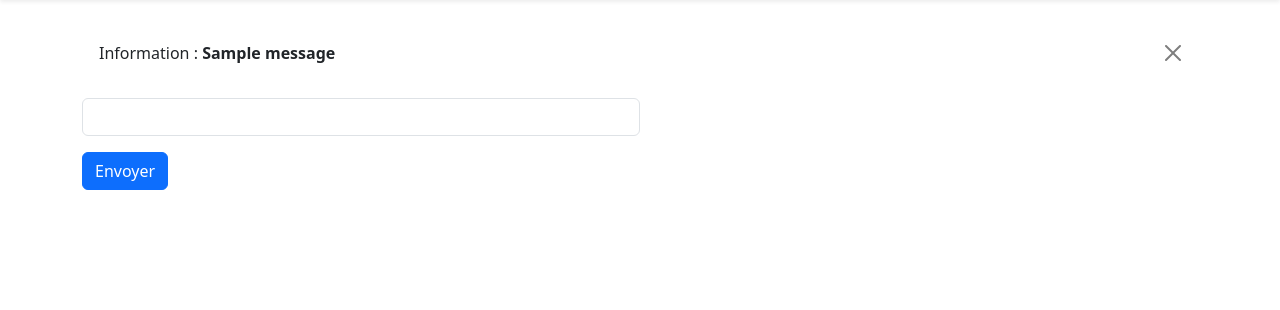
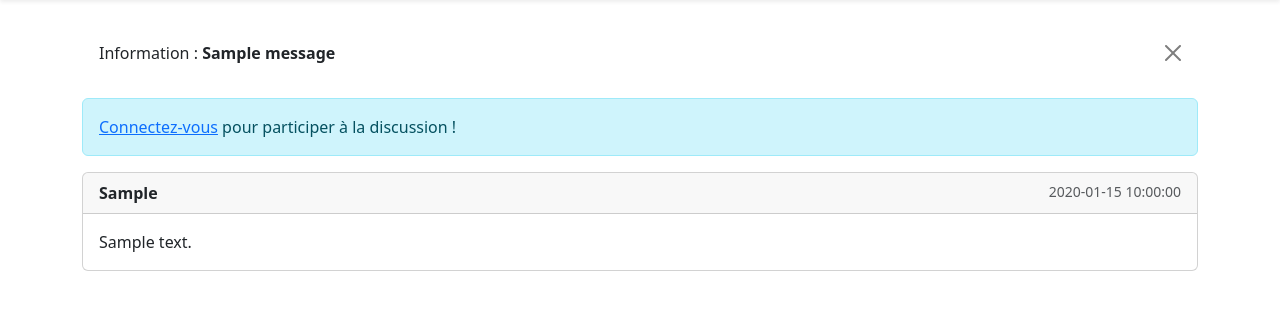
Before and after one commit to valentinDecaill/mini-reseau, a Flask app: page / in a window 1280 px wide. Shown: the part 56-366 px from the top of the page. Run offline with Flask 3, Linux system fonts and the light colour scheme; tables that the repository leaves empty hold one stand-in row (values such as "Sample post"); one stand-in notice (Sample message) is shown.

Commit message:
commencement du systeme de message

```diff
--- a/app.py
+++ b/app.py
@@ -28,11 +28,26 @@ def teardown_db(exception):
     if db is not None:
         db.close()
 
-###########################################################
+################################################################
 
-@app.route('/')
+@app.route('/', methods=['GET'])
 def show_layout():
-    return render_template('layout.html')
+    # Connexion BDD
+    db = get_db()
+    cursor = db.cursor()
+
+    # Requête SQL avec jointure pour récupérer le pseudo de l'auteur du message
+    sql = """
+          SELECT message.contenu, message.date_envoi, utilisateur.pseudo
+          FROM message
+                   JOIN utilisateur ON message.user_id = utilisateur.id
+          ORDER BY message.date_envoi DESC \
+          """
+    cursor.execute(sql)
+    messages_recuperes = cursor.fetchall()
+    cursor.close()
+
+    return render_template('layout.html', messages=messages_recuperes)
 
 
 ###########################################################
@@ -122,7 +137,30 @@ def logout():
 #########################################################
 ##################message################################
 
+@app.route('/envoyer_message', methods=['POST'])
+def envoyer_message():
+    # Vérification si l'utilisateur est connecté
+    if 'user_id' not in session:
+        flash("Vous devez être connecté pour parler !", "danger")
+        return redirect('/connexion')
 
+    # Récupération des données
+    contenu = request.form.get('message')
+    id_user = session['user_id']
+
+    # 3. Vérification si le message est vide
+    if not contenu or contenu.strip() == "":
+        return redirect('/')  # On ne fait rien si c'est vide
+
+    # Insertion dans la BDD
+    db = get_db()
+    cursor = db.cursor()
+    cursor.execute("INSERT INTO message (user_id, contenu) VALUES (%s, %s)", (id_user, contenu))
+    db.commit()
+    cursor.close()
+
+    flash("Message publié !", "success")
+    return redirect('/')  # On recharge la page d'accueil
 
 
 #########################################################
--- a/templates/layout.html
+++ b/templates/layout.html
@@ -25,12 +25,39 @@
 
             {% block body %}
 
-                <div class="col-md-6 mb-3">
-                    <input type="text" class="form-control" id="message" name="message" value="{{ message }}">
-                </div>
+                {% if session.get('user_id') %}
+                    <div class="card mb-4">
+                        <div class="card-body">
+                            <form method="POST" action="/envoyer_message">
+                                <div class="mb-3">
+                                    <label for="message" class="form-label">Quoi de neuf ?</label>
+                                    <input type="text" class="form-control" id="message" name="message" placeholder="Écrivez quelque chose..." required>
+                                </div>
+                                <button type="submit" class="btn btn-primary">Publier</button>
+                            </form>
+                        </div>
+                    </div>
+                {% else %}
+                    <div class="alert alert-info">
+                        <a href="/connexion">Connectez-vous</a> pour participer à la discussion !
+                    </div>
+                {% endif %}
 
-                <div>
-                    <button type="submit" class="btn btn-primary me-3">Envoyer</button>
+
+                <div class="liste-messages">
+                    {% for msg in messages %}
+                        <div class="card mb-2">
+                            <div class="card-header d-flex justify-content-between">
+                                <strong>{{ msg.pseudo }}</strong>
+                                <small class="text-muted">{{ msg.date_envoi }}</small>
+                            </div>
+                            <div class="card-body">
+                                <p class="card-text">{{ msg.contenu }}</p>
+                            </div>
+                        </div>
+                    {% else %}
+                        <p class="text-center text-muted">Aucun message pour l'instant. Soyez le premier !</p>
+                    {% endfor %}
                 </div>
 
             {% endblock %}
```
